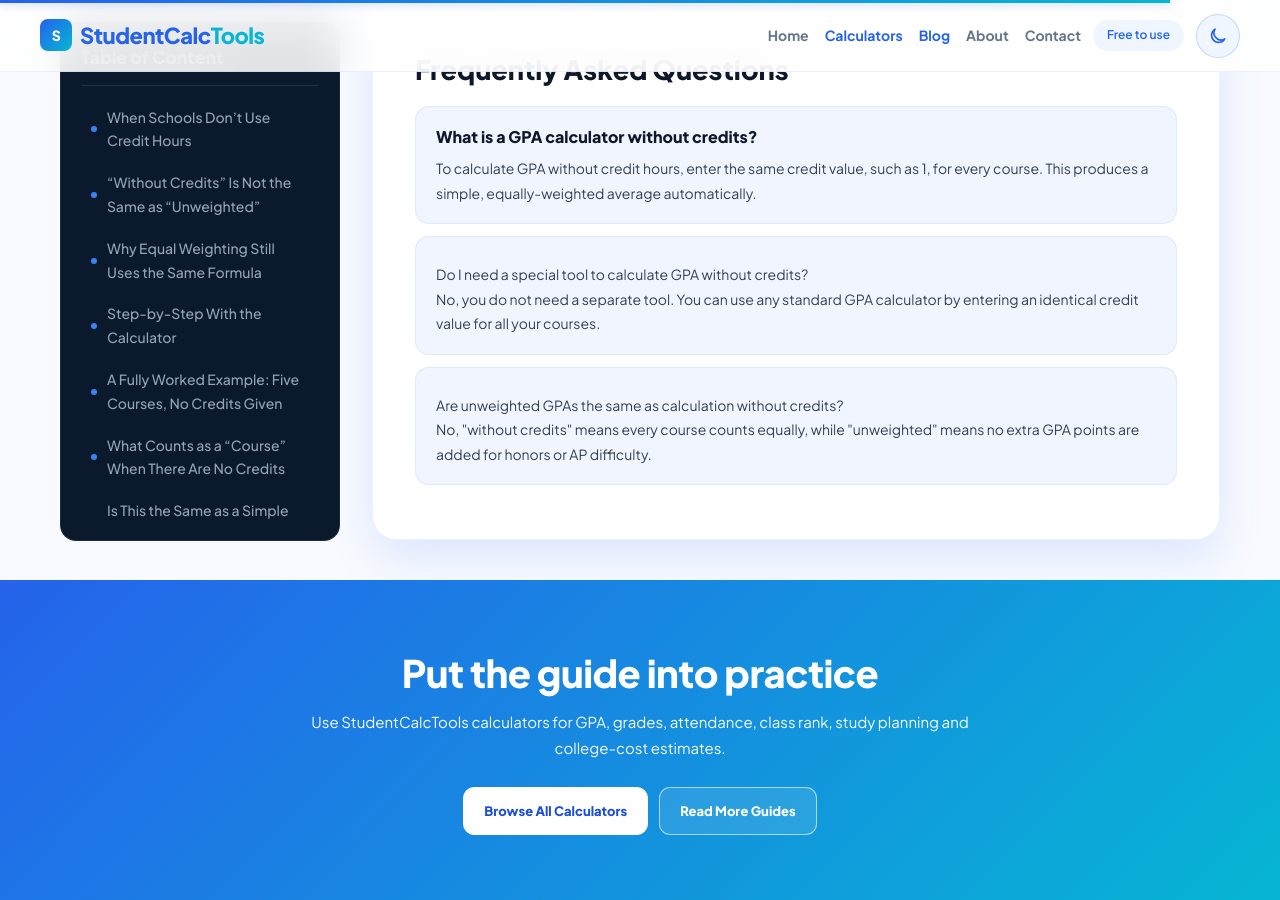
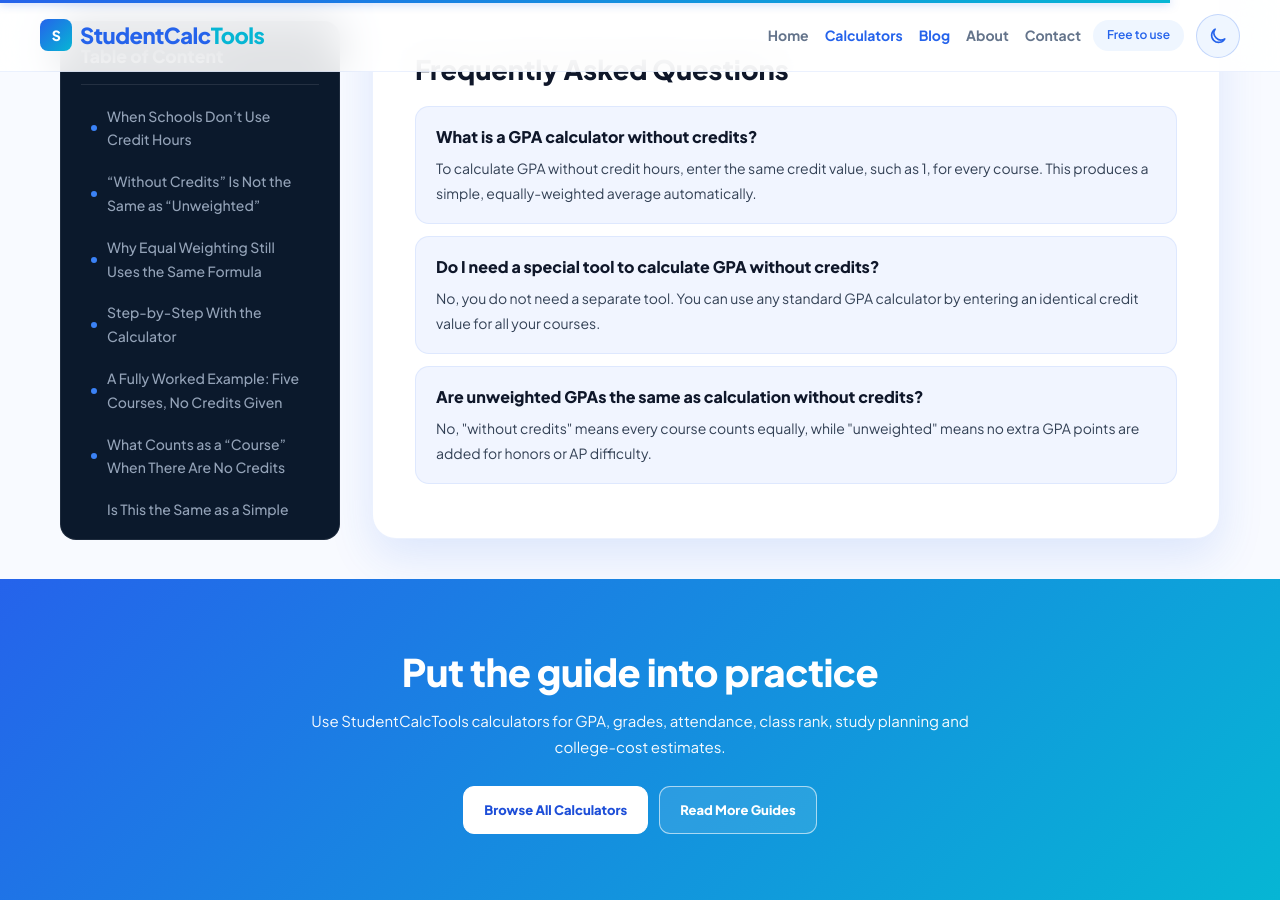
Before and after one commit to zaidmeo09-dhangal/studentcalctools, a Jekyll site: the page built from _posts/2026-08-28-gpa-calculator-without-credits-how-to-get-an-equal-weighted-gpa.md, in a window 1280 px wide and 900 px high, scrolled down 4759 px. Built offline with Jekyll 4.4.1, drawn with Linux system fonts in a browser that asks for light colours.

Commit message:
Update post.html

```diff
--- a/_layouts/post.html
+++ b/_layouts/post.html
@@ -237,20 +237,31 @@
                     {% if page.faqs_raw and page.faqs_raw != "" %}
                     <section class="post-faq" aria-labelledby="post-faq-heading">
                         <h2 id="post-faq-heading">Frequently Asked Questions</h2>
+
                         {% assign faq_blocks = page.faqs_raw | split: "---" %}
                         {% for block in faq_blocks %}
-                          {% assign block = block | strip %}
-                          {% assign block = block | replace: "\n", newline %}
-                          {% if block != "" %}
-                            {% assign lines = block | split: newline %}
-                            {% assign question = lines[0] | strip %}
-                            {% assign answer_lines = lines | slice: 1, 999 %}
-                            {% assign answer = answer_lines | join: newline | strip %}
+                          {% assign raw_lines = block | newline_to_br | split: "<br />" %}
+                          {% assign question = "" %}
+                          {% assign question_found = false %}
+                          {% capture answer %}{% endcapture %}
 
-                            <article class="post-faq-item">
-                                <h3>{{ question }}</h3>
-                                <p>{{ answer | newline_to_br }}</p>
-                            </article>
+                          {% for l in raw_lines %}
+                            {% assign clean_l = l | strip %}
+                            {% if clean_l != "" %}
+                              {% if question_found == false %}
+                                {% assign question = clean_l %}
+                                {% assign question_found = true %}
+                              {% else %}
+                                {% capture answer %}{{ answer }}{% unless answer == "" %} {% endunless %}{{ clean_l }}{% endcapture %}
+                              {% endif %}
+                            {% endif %}
+                          {% endfor %}
+
+                          {% if question != "" %}
+                          <article class="post-faq-item">
+                              <h3>{{ question }}</h3>
+                              <p>{{ answer }}</p>
+                          </article>
                           {% endif %}
                         {% endfor %}
                     </section>
```
